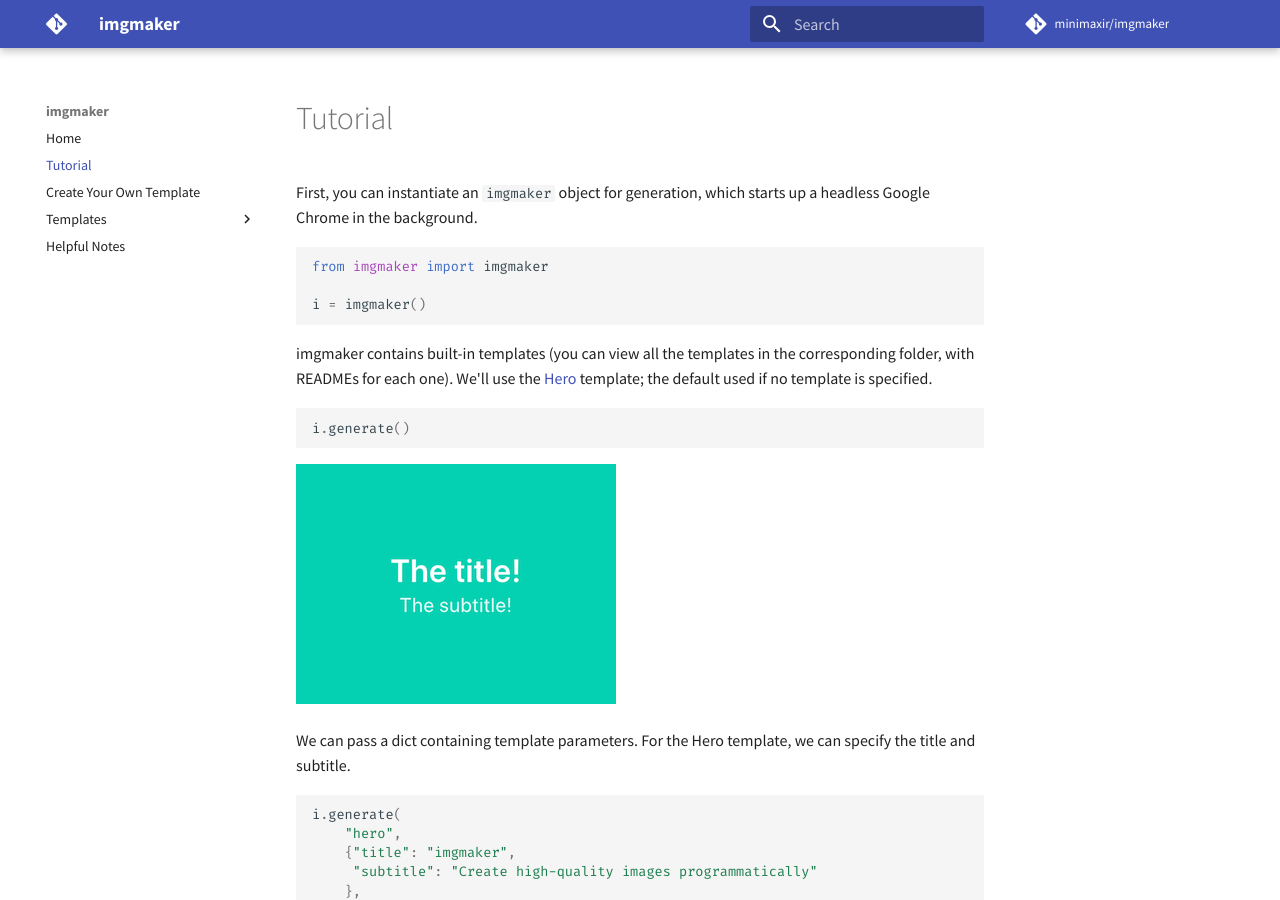
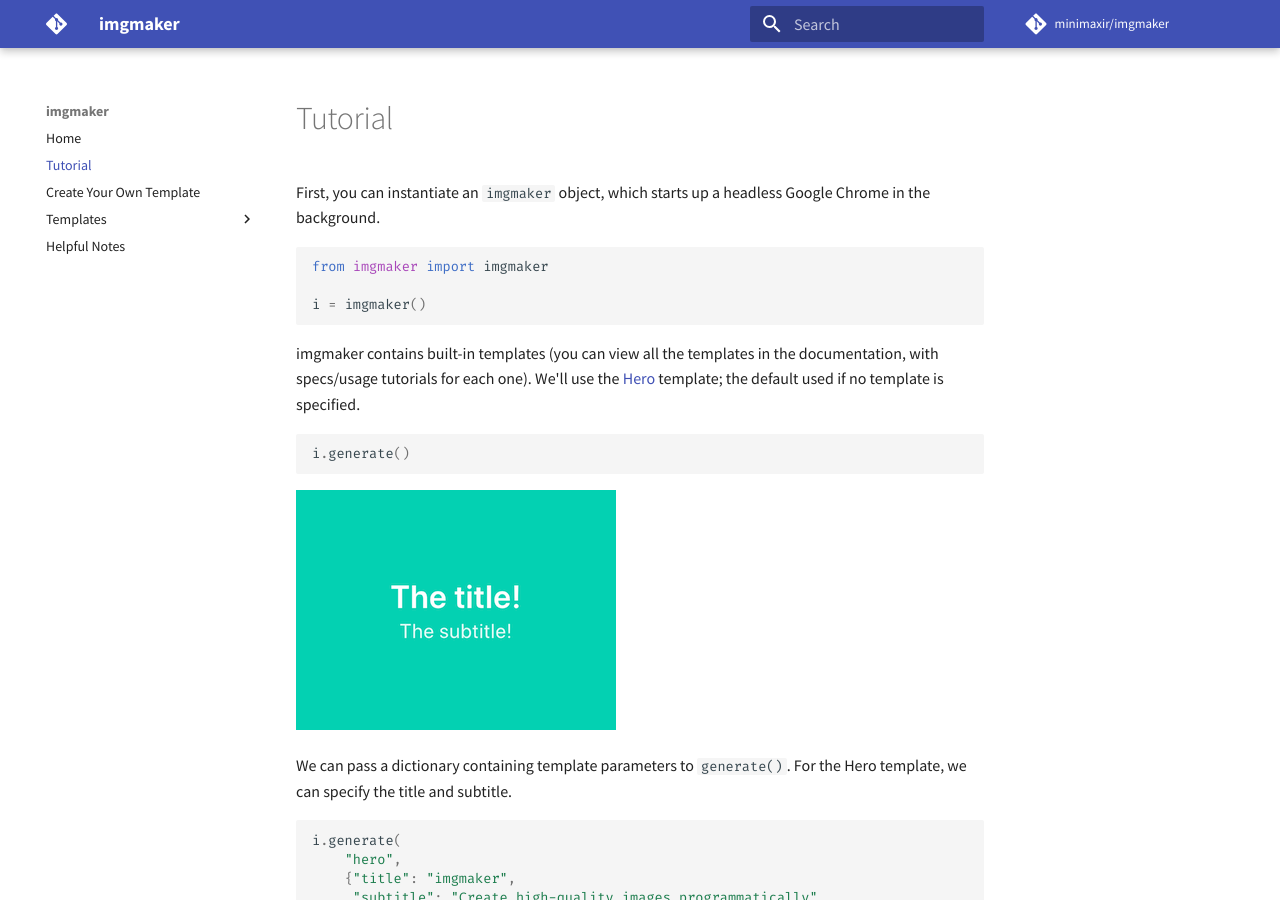
Before and after one commit to minimaxir/imgmaker, an MkDocs documentation site: the page built from docs/tutorial.md, in a window 1280 px wide and 900 px high. Built offline with MkDocs 1.6.1 and Material for MkDocs 9.7.7, drawn with Linux system fonts in a browser that asks for light colours; comment, search, counter and statistics services are not loaded.

Commit message:
Fix obsolete writing

````diff
--- a/docs/tutorial.md
+++ b/docs/tutorial.md
@@ -1,4 +1,4 @@
-First, you can instantiate an `imgmaker` object for generation, which starts up a headless Google Chrome in the background.
+First, you can instantiate an `imgmaker` object, which starts up a headless Google Chrome in the background.
 
 ```python
 from imgmaker import imgmaker
@@ -6,7 +6,7 @@
 i = imgmaker()
 ```
 
-imgmaker contains built-in templates (you can view all the templates in the corresponding folder, with READMEs for each one). We'll use the [Hero](imgmaker/templates/hero) template; the default used if no template is specified.
+imgmaker contains built-in templates (you can view all the templates in the documentation, with specs/usage tutorials for each one). We'll use the [Hero](https://imgmaker.minimaxir.com/hero/) template; the default used if no template is specified.
 
 ```python
 i.generate()
@@ -14,7 +14,7 @@
 
 ![](img/readme0.png)
 
-We can pass a dict containing template parameters. For the Hero template, we can specify the title and subtitle.
+We can pass a dictionary containing template parameters to `generate()`. For the Hero template, we can specify the title and subtitle.
 
 ```python
 i.generate(
````
Also changed, not shown: README.md (+4 -4 lines).
